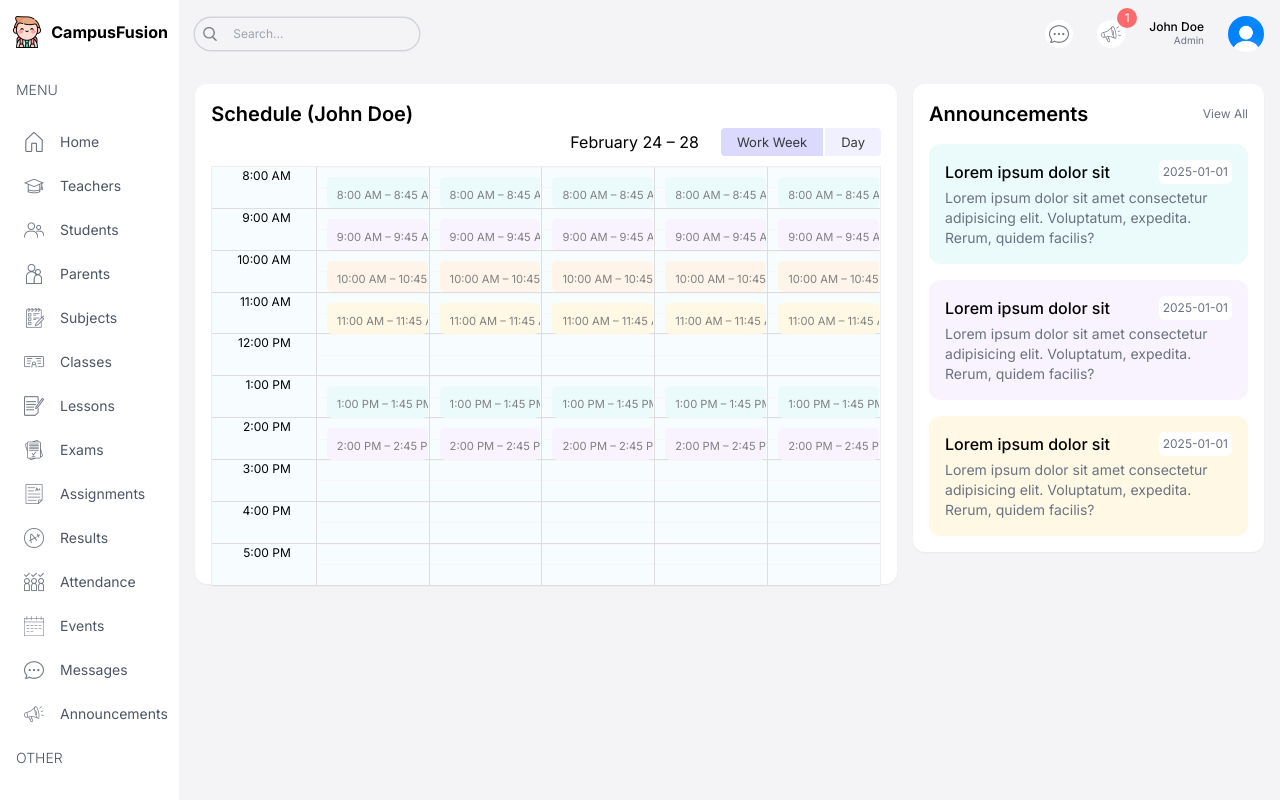
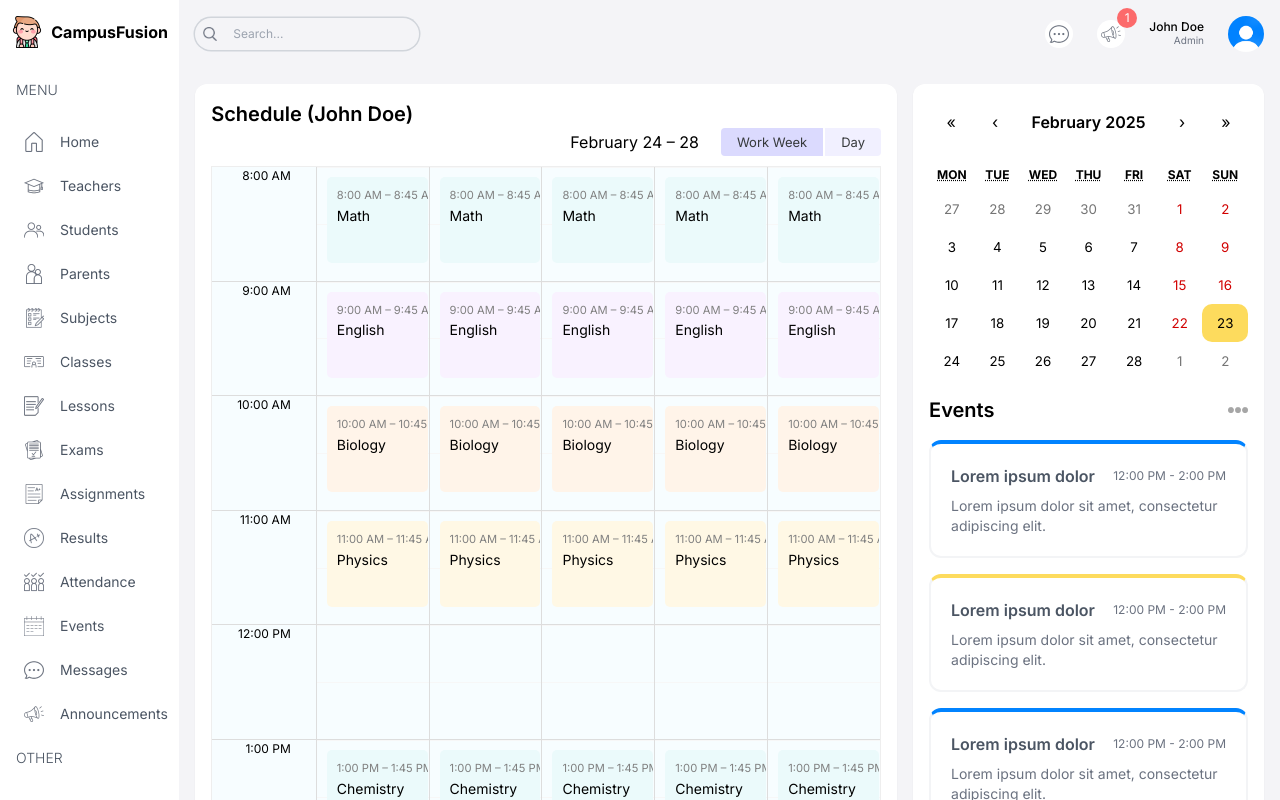
Before and after one commit to adivishnu-a/CampusFusion, a Next.js app: page /parent in a window 1280 px wide. Built offline with nearby package versions, Linux system fonts and the light colour scheme.

Commit message:
Uncomment EventCalendar component in Parent page for display

```diff
--- a/src/app/(dashboard)/parent/page.tsx
+++ b/src/app/(dashboard)/parent/page.tsx
@@ -1,4 +1,4 @@
-// import EventCalendar from "@/components/EventCalendar";
+import EventCalendar from "@/components/EventCalendar";
 import Announcements from "@/components/Announcements";
 import BigCalendar from '@/components/BigCalendar';
 const ParentPage = () => {
@@ -13,7 +13,7 @@ const ParentPage = () => {
       </div>
       {/* Right */}
       <div className="w-full lg:w-1/3 flex flex-col gap-4">
-        {/* <EventCalendar /> */}
+        <EventCalendar />
         <Announcements />
       </div>
     </div>
```
